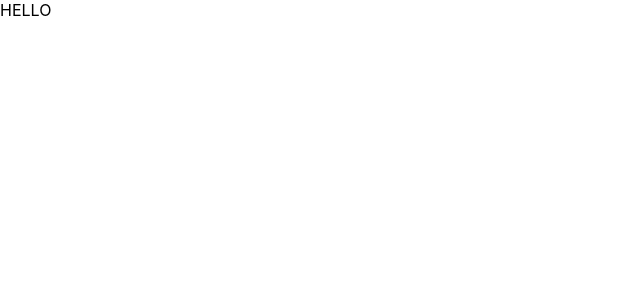
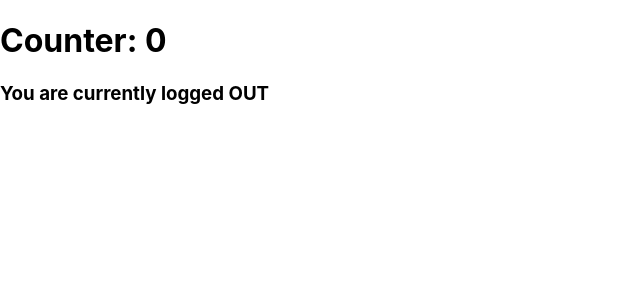
Before and after one commit to stamiesie/redux-practice, a React (Create React App) app: page / in a window 1280 px wide. Shown: the top 300 px of the page, without its empty margins (0-640 px from the left). Built offline with nearby package versions, Linux system fonts and the light colour scheme.

Commit message:
add useSelector to app.js, counter and login element with conditional

```diff
--- a/src/App.js
+++ b/src/App.js
@@ -1,5 +1,19 @@
+import React from 'react';
+import { useSelector } from 'react-redux';
+
 function App() {
-  return <div className="App">HELLO</div>;
+  const counter = useSelector((state) => state.counter);
+  const isLogged = useSelector((state) => state.isLogged);
+  return (
+    <div className="App">
+      <h1>Counter: {counter}</h1>
+      {isLogged ? (
+        <h3>You are currently logged IN</h3>
+      ) : (
+        <h3>You are currently logged OUT</h3>
+      )}
+    </div>
+  );
 }
 
 export default App;
```
